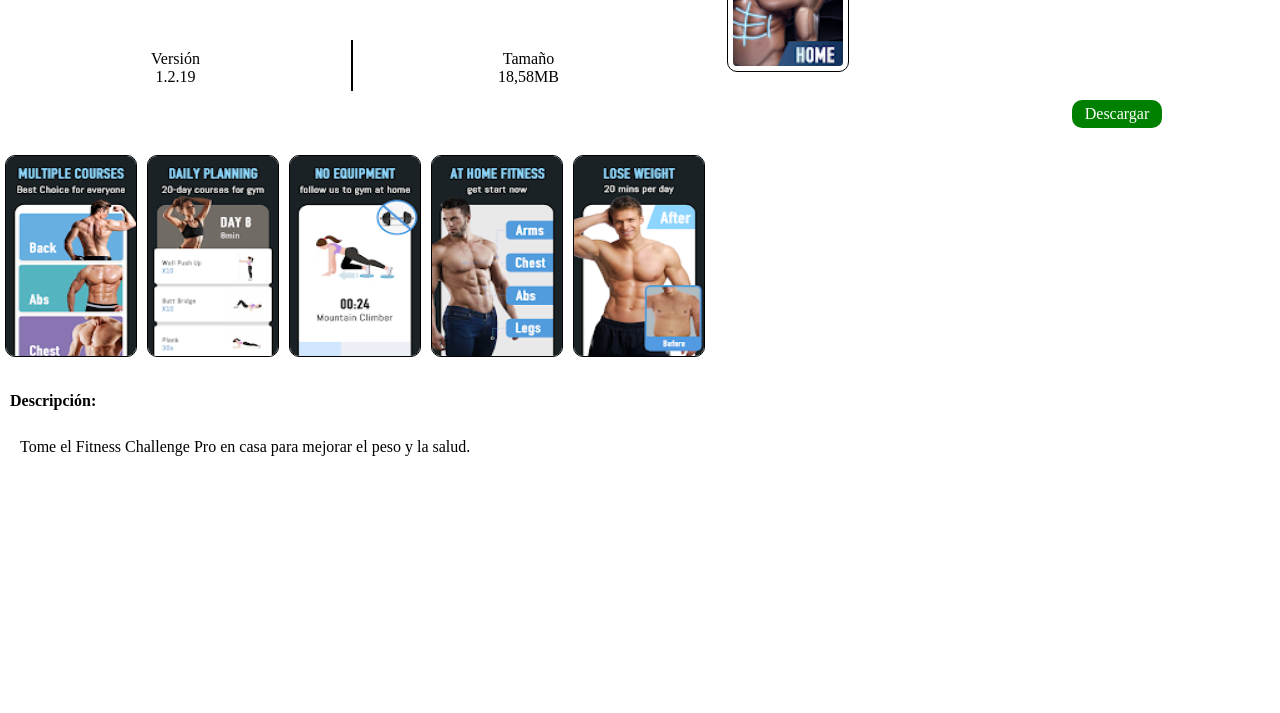
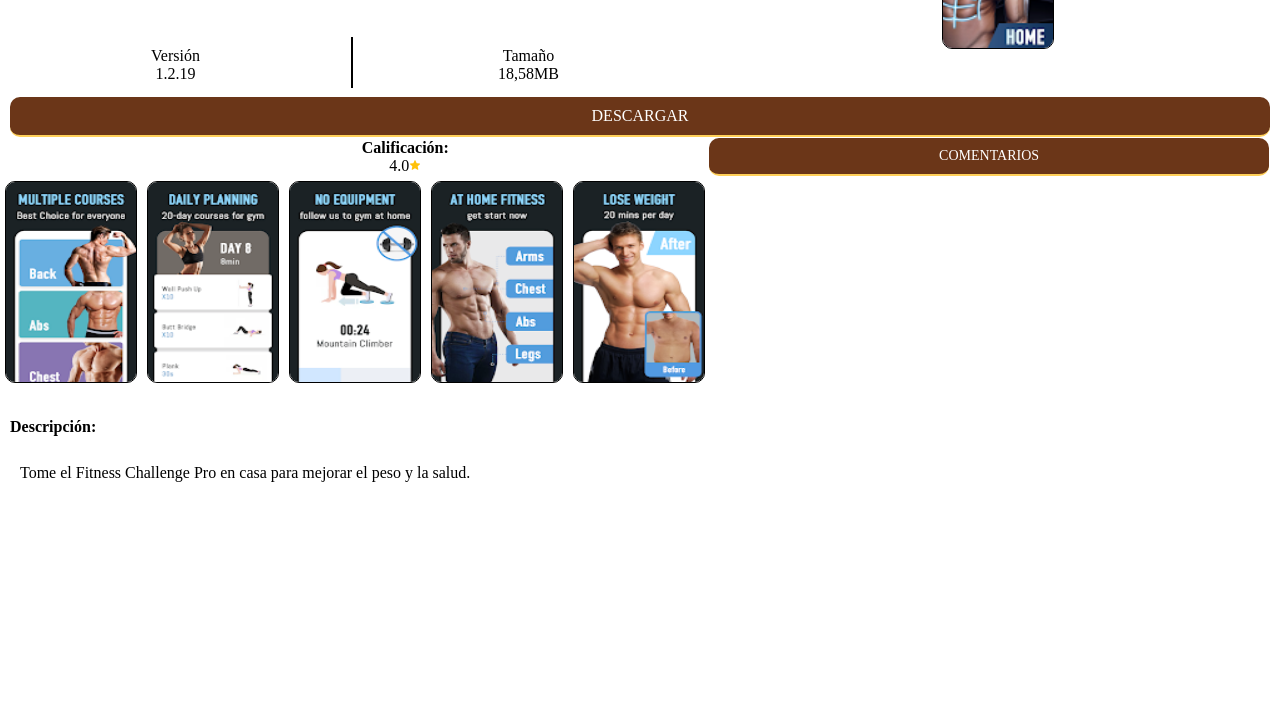
Before and after one commit to developer-shop/Fitness-Challenge-Pro, a plain HTML site: page index.html in a window 1280 px wide. Shown: the part 87-800 px from the top of the page. Drawn offline with Linux system fonts and the light colour scheme.

Commit message:
Update index.html

```diff
--- a/index.html
+++ b/index.html
@@ -9,15 +9,16 @@ margin: 0;
 
 body{width:100%; height: 100%; background: #ffffff;}
 
- .section01{margin: 5px;  height: 12px; width:80%; }
+ .section01{margin: 2px;  height: 12px; width:80%; }
 .section01 img{ height: 12px; float: right;}
 
 .container{
 height: 150px; width:100%;}
 
-#section1{
+#section1{text-align: center;
 width:44%; height: 150px; float: right; }
-#section1 img{border: 1px solid black; border-radius: 10px; padding: 5px; margin: 10px; }
+#section1 img{border:  1px solid black; border-radius: 10px;  text-align: center;}
+
 
 #section2{
 width:55%; height: 100px;}
@@ -32,13 +33,40 @@ width:55%; height: 49px; display: flex;}
 
 
 
-.nav{ width: 90%; height: 40px; margin: 10px; 10px; text-align: center;}
-.nav a{display: block; width: 80px; height: 18px; padding: 5px; background: #008000; border-radius: 10px; color: #ffffff;  text-decoration: none; float: right;}
+.nav{width:100%; height: 30px; text-align: center;}
+
+.nav a{display: block; text-decoration: none;
+    font-size: 16px; /* Tamaño de letra */
+    text-transform: uppercase; /* Letras en mayúscula */
+    background: #6B3618; /* Color de fondo */
+    padding: 10px 15px; /* Relleno */
+    margin: 10px;
+    color: #FFD059; /* Color de texto */
+    border-bottom: solid 2px #FFD059; /* Borde inferior */
+    border-radius: 10px; color: #ffffff;  }
+
+  #section03{
+width:100%; height: 49px; display: flex;}
+#section08{ width:10%;}
+
+#section04{ width:50%; height: 49px; padding: 2px; 49px; float: right; margin: 10px; text-align: center;}
+
+#section05{width:50%; height: 49px; float: right; margin: 10px; text-align: center;}
+#section05 a{display: block; text-decoration: none;
+    font-size: 14px; /* Tamaño de letra */
+    text-transform: uppercase; /* Letras en mayúscula */
+    background: #6B3618; /* Color de fondo */
+    padding: 10px 15px; /* Relleno */
+    margin: 1px;
+    color: #FFD059; /* Color de texto */
+    border-bottom: solid 2px #FFD059; /* Borde inferior */
+    border-radius: 10px; color: #ffffff;  }
 
 
 .main{   width:100%;  max-height: 220px;  display: flex; overflow-x: auto;}
 #section6 img{ border: 1px solid black; border-radius: 10px; height: 200px; width: 130px;  display: flex;}
 #section6{ margin: 5px; border-radius: 10px;  display: flex;}
+
 
 .footer{ width:90%; height: 100%; margin: 10px; }
 p{padding: 10px; }
@@ -68,7 +96,14 @@ p{padding: 10px; }
 <div class="nav">
 <a href="Fitness Challenge Pro_1.2.18_developer-shop.apk" download="Fitness Challenge Pro_1.2.18_developer-shop" ><center>Descargar</center></a>
 </div>
-
+<section id="section03">
+<div id="section08">
+</div>
+<div id="section04"><b>Calificación:</b><br>4.0<img src="19[1].png">
+</div>
+<div id="section05"><a href="comentarios.html" ><center>Comentarios</center></a>
+</div>
+</section>
 <div class="main">
 
 <section id="section6">
```
